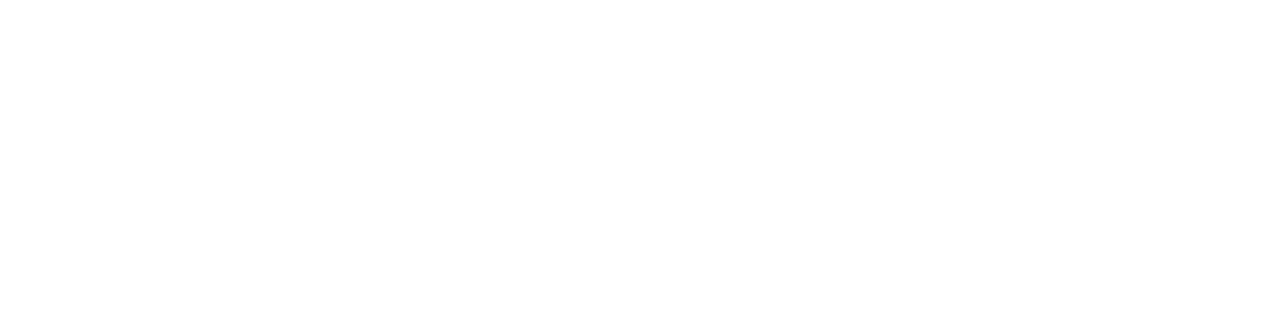
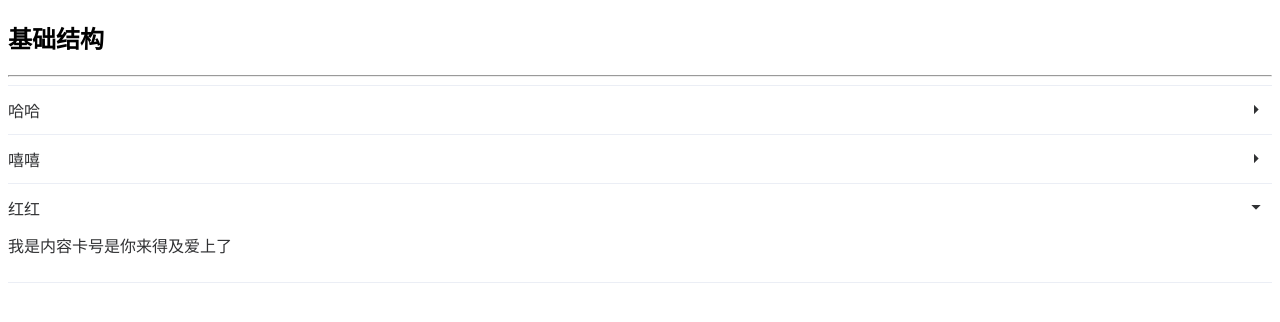
Before and after one commit to guapi233/antDesign-fake, a Vue app: page /Collapse in a window 1280 px wide. Shown: the top 322 px of the page. Built offline with nearby package versions, Linux system fonts and the light colour scheme.

Commit message:
updated:Collapse组件基础结构

```diff
--- /dev/null
+++ b/components/Collapse-item.vue
@@ -0,0 +1,87 @@
+<template>
+  <div class="c-collapse-item">
+    <div class="c-collapse-item__tab" @click="handleStateChange" :class="{ 'is-active': open }">
+      {{ title }}
+      <i class="c-collapse-item__icon icon-triangle" :class="[open ?'open' :'close']"></i>
+    </div>
+
+    <div class="c-collapse-item__content" v-show="open">
+      <slot></slot>
+    </div>
+  </div>
+</template>
+
+<script>
+export default {
+  name: "CCollapseItem",
+  inject: ["Collapse"],
+  props: {
+    title: {
+      type: String,
+      default: "",
+    },
+    name: {
+      type: [String, Number],
+      required: true,
+    },
+  },
+  computed: {
+    open() {
+      return this.Collapse.value.includes(this.name);
+    },
+  },
+  methods: {
+    // 处理开关状态变化
+    handleStateChange() {
+      if (this.open) {
+        let curIndex = this.Collapse.value.indexOf(this.name);
+        // 将当前元素从开启元素数组中移除
+        if (curIndex !== -1) {
+          let newActives = [...this.Collapse.value];
+          newActives.splice(curIndex, 1);
+          this.Collapse.$emit("input", newActives);
+        }
+      } else {
+        // 将当前元素加入开启元素数组中
+        let newActives = [...this.Collapse.value, this.name];
+        this.Collapse.$emit("input", newActives);
+      }
+    },
+  },
+};
+</script>
+
+<style lang="scss">
+.c-collapse-item {
+  color: #303133;
+
+  &__tab {
+    display: flex;
+    align-items: center;
+    height: 48px;
+    border-bottom: 1px solid #ebeef5;
+    cursor: pointer;
+
+    .c-collapse-item__icon {
+      margin: 0 8px 0 auto;
+    }
+
+    .open {
+      transform: rotate(0deg);
+    }
+
+    .close {
+      transform: rotate(-90deg);
+    }
+  }
+
+  .is-active {
+    border-bottom-color: transparent;
+  }
+
+  .c-collapse-item__content {
+    padding-bottom: 25px;
+    border-bottom: 1px solid #ebeef5;
+  }
+}
+</style>
--- a/components/Collapse.vue
+++ b/components/Collapse.vue
@@ -0,0 +1,28 @@
+<template>
+  <div class="c-collapse">
+    <slot></slot>
+  </div>
+</template>
+
+<script>
+export default {
+  name: "CCollapse",
+  provide() {
+    return {
+      Collapse: this,
+    };
+  },
+  props: {
+    value: {
+      type: Array,
+      default: [],
+    },
+  },
+};
+</script>
+
+<style lang="scss">
+.c-collapse {
+  border-top: 1px solid #ebeef5;
+}
+</style>
--- a/components/index.js
+++ b/components/index.js
@@ -10,6 +10,8 @@
 import Form from "./Form";
 import Pagination from "./Pagination";
 import Tree from "./Tree.vue";
+import Collapse from "./Collapse.vue";
+import CollapseItem from "./Collapse-item.vue";
 
 import notice from "./notice.js";
 import "./fonts/iconfont.css";
@@ -28,6 +30,8 @@
   Form,
   Pagination,
   Tree,
+  Collapse,
+  CollapseItem,
 ];
 
 // 全局方法列表
--- a/examples/ComponentList.vue
+++ b/examples/ComponentList.vue
@@ -23,6 +23,7 @@
         "Pagination",
         "Notice",
         "Tree",
+        "Collapse",
       ],
     };
   },
--- a/examples/router.js
+++ b/examples/router.js
@@ -10,6 +10,7 @@
 import Pagination from "./test/Pagination.vue";
 import Notice from "./test/Notice.vue";
 import Tree from "./test/Tree.vue";
+import Collapse from "./test/Collapse.vue";
 
 Vue.use(Router);
 
@@ -63,6 +64,11 @@
     component: Tree,
     name: "Tree",
   },
+  {
+    path: "/Collapse",
+    component: Collapse,
+    name: "Collapse",
+  },
 ];
 
 const router = new Router({
--- /dev/null
+++ b/examples/test/Collapse.vue
@@ -0,0 +1,25 @@
+<template>
+  <div class="collapse-test">
+    <blockarea title="基础结构">
+      <c-collapse v-model="actives">
+        <c-collapse-item title="哈哈" name="haha">我是内容卡号是你来得及爱上了</c-collapse-item>
+        <c-collapse-item title="嘻嘻" name="xixi">我是内容卡号是你来得及爱上了</c-collapse-item>
+        <c-collapse-item title="红红" name="hoho">我是内容卡号是你来得及爱上了</c-collapse-item>
+      </c-collapse>
+    </blockarea>
+  </div>
+</template>
+
+<script>
+export default {
+  name: "Collapse",
+  data() {
+    return {
+      actives: ["hoho"],
+    };
+  },
+};
+</script>
+
+<style lang="scss">
+</style>
```
